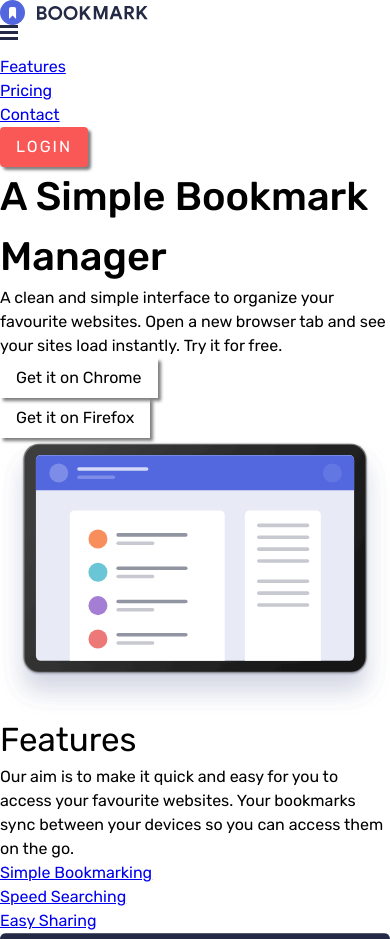
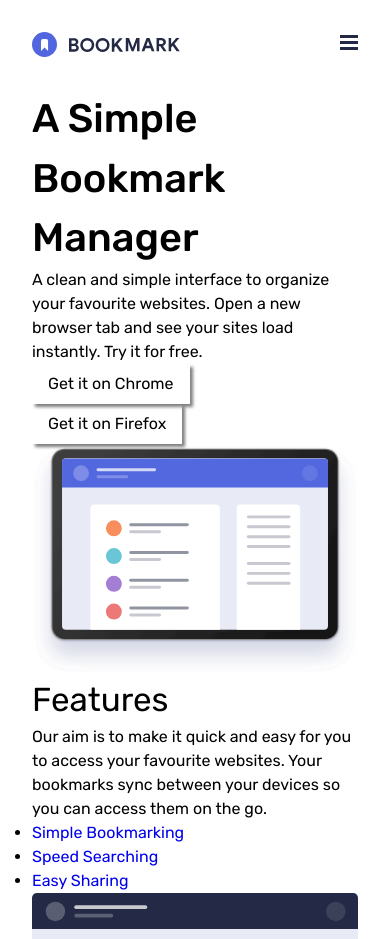
Before and after one commit to maharjansuren37/bookmark-landing-page-fm, a plain HTML site: page index.html in a window 390 px wide. Shown: the top 939 px of the page. Drawn offline with Linux system fonts and the light colour scheme; files whose address does not match are found by name.

Commit message:
update nav

```diff
--- a/index.html
+++ b/index.html
@@ -23,8 +23,8 @@
                 <img src="./assets/images/icon-hamburger.svg" alt="">
                 <img src="./assets//images/icon-close.svg" alt="">
             </div>
-            <nav class="nav__primary">
-                <ul class="nav__list">
+            <nav class="nav-primary">
+                <ul role="list" class="nav-primary__list">
                     <li class="nav__item">
                         <a class="nav__link" href="#features">Features</a>
                     </li>
@@ -214,10 +214,10 @@
                 <div>
                     <a><img src="./assets/images/logo-bookmark.svg" alt=""></a>
                     <nav class="nav__sec">
-                        <ul class="nav-sec__list">
-                            <li class="nav-sec__item"><a class="nav-sec__link" href="#">Features</a></li>
-                            <li class="nav-sec__item"><a class="nav-sec__link" href="#">Pricing</a></li>
-                            <li class="nav-sec__item"><a class="nav-sec__link" href="#">Contact</a></li>
+                        <ul class="nav__list">
+                            <li class="nav__item"><a class="nav__link" href="#">Features</a></li>
+                            <li class="nav__item"><a class="nav__link" href="#">Pricing</a></li>
+                            <li class="nav__item"><a class="nav__link" href="#">Contact</a></li>
                         </ul>
                     </nav>
                 </div>
--- a/styles.css
+++ b/styles.css
@@ -120,6 +120,12 @@ h6 {
     font-size: var(--fs-1);
 }
 
+/* links */
+
+a {
+    text-decoration: none;
+}
+
 /* BUTTONS */
 button {
     display: block;
@@ -139,9 +145,48 @@ button {
 }
 
 /* HAMBURGER MENU */
+.hamburger-menu {
+    display: block;
+
+    position: absolute;
+    top: 2.2rem;
+    right: 2rem;
+}
 
 /* HEADER */
+.header {
+    display: flex;
+    justify-content: space-between;
+    align-items: center;
 
+    padding-block: 2rem;
+}
+
+.nav-primary .nav-primary__list {
+    display: none;
+    align-items: center;
+    gap: 2.5rem;
+}
+
+.nav-primary .nav__link {
+    color: var(--clr-neutral-blue);
+    text-transform: uppercase;
+    transition: color 0.3s ease-in;
+}
+
+.nav-primary .nav__link:hover {
+    color: hsla(0, 0%, 0%, 1);
+}
+
+@media screen and (min-width: 700px) {
+    .hamburger-menu {
+        display: none;
+    }
+
+    .nav-primary .nav-primary__list {
+        display: flex;
+    }
+}
 /* FOOTER */
 .attribution { font-size: 11px; text-align: center; }
 .attribution a { color: hsl(228, 45%, 44%); }
@@ -150,4 +195,5 @@ button {
 .wrapper {
     max-width: 1100px;
     margin-inline: auto;;
+    padding-inline: 2rem;
 }
```
